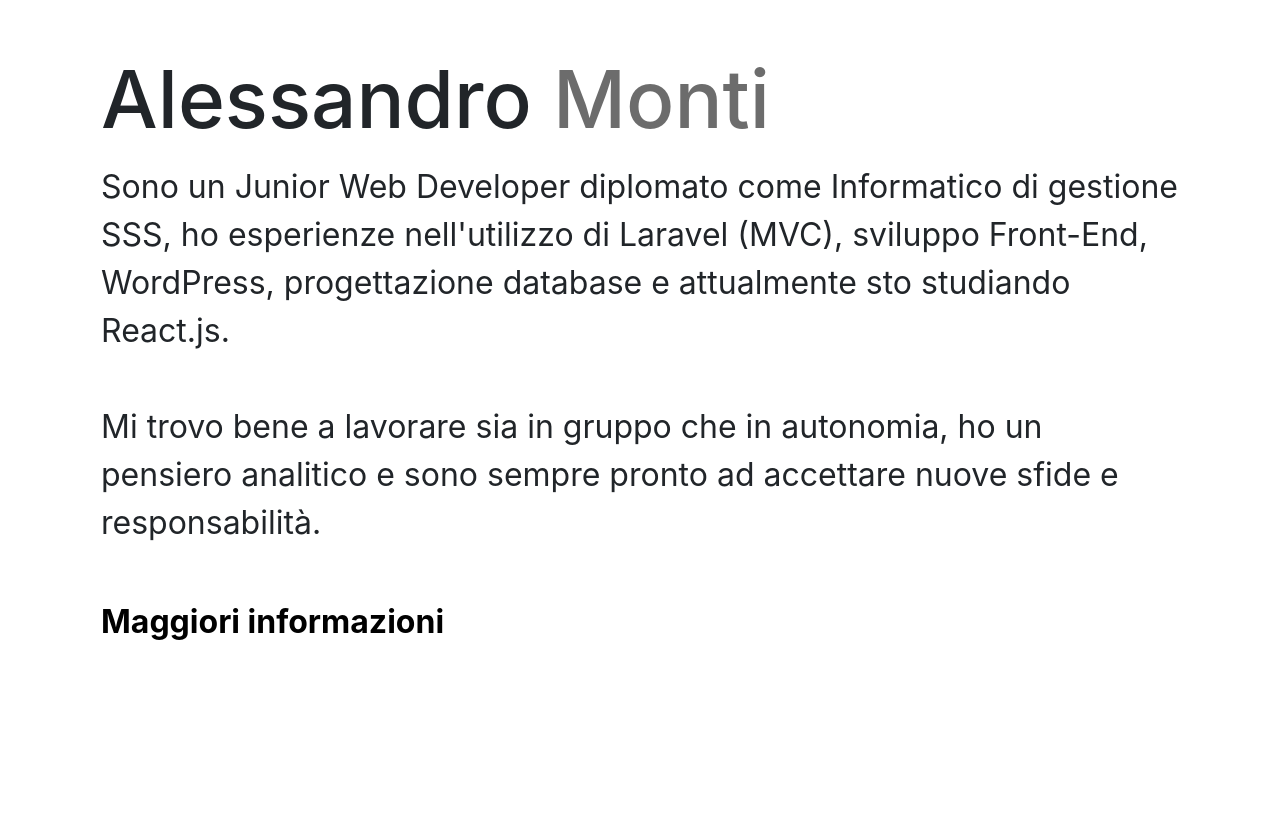
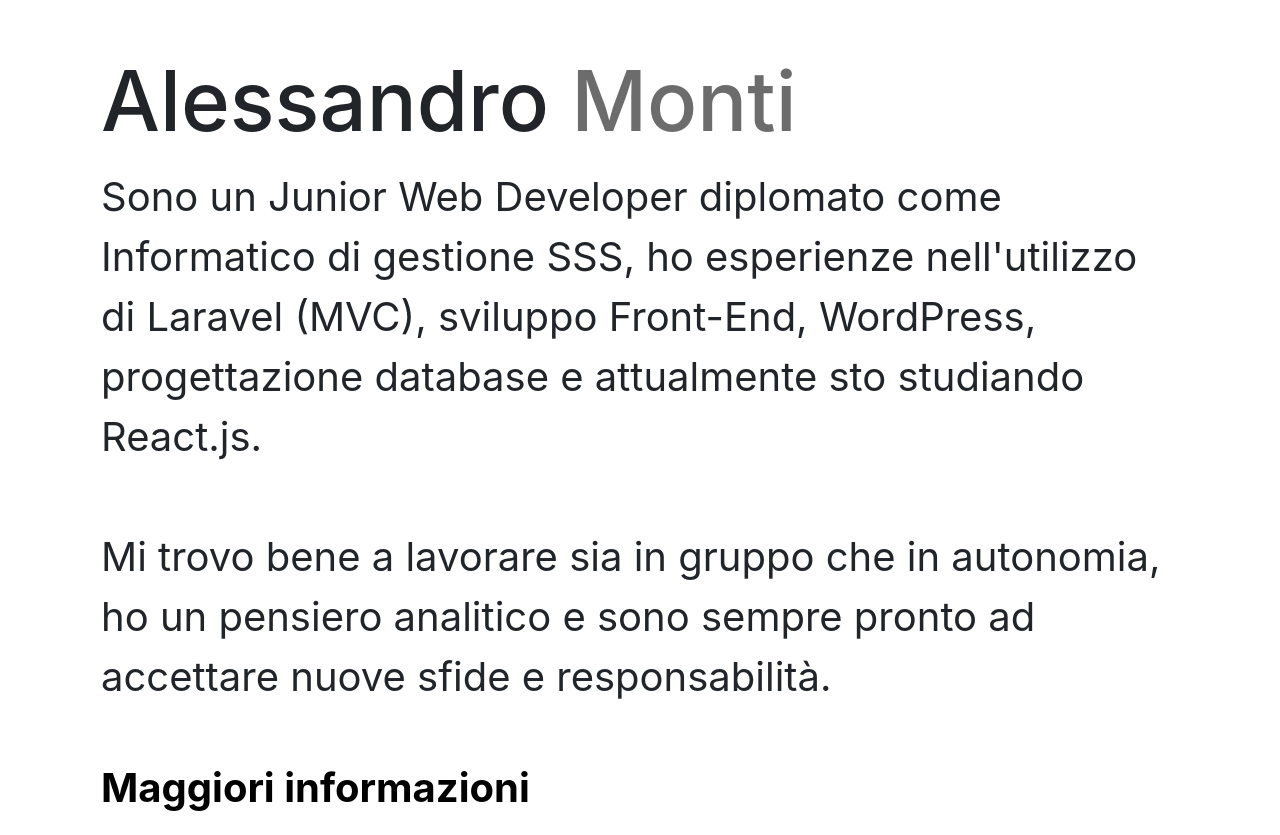
Before and after one commit to setkes/old_portfolio, a plain HTML site: page index.html in a window 1280 px wide. Drawn offline with nearby package versions, Linux system fonts and the light colour scheme.

Commit message:
Update index.html

```diff
--- a/index.html
+++ b/index.html
@@ -209,11 +209,11 @@
 
 
     <div class="d-flex justify-content-between w-100 mb-2">
-      <h1 class="align-self-center" style="font-size: 5rem;">
+      <h1 class="align-self-center" style="font-size: 5.2rem;">
         Alessandro <span style="color: #6c6c6c;">Monti</span></h1>
     </div>
     <div class="square w-100 d-flex">
-      <p id="text" style="font-size: 2rem;">
+      <p id="text" style="font-size: 2.5rem;">
         Sono un Junior Web Developer diplomato come Informatico di gestione SSS, ho esperienze nell'utilizzo di Laravel
         (MVC), sviluppo Front-End, WordPress,
         progettazione database e
@@ -230,7 +230,7 @@
     </div>
 
     <a href="#" data-toggle="modal" class="align-self-center underline font-weight-bold" data-target="#myModal"
-      style=" position:relative; top: 35px; font-size: 2rem;">Maggiori
+      style=" position:relative; top: 35px; font-size: 2.5rem;">Maggiori
       informazioni</a>
     </div>
     <!-- Modal -->
```
